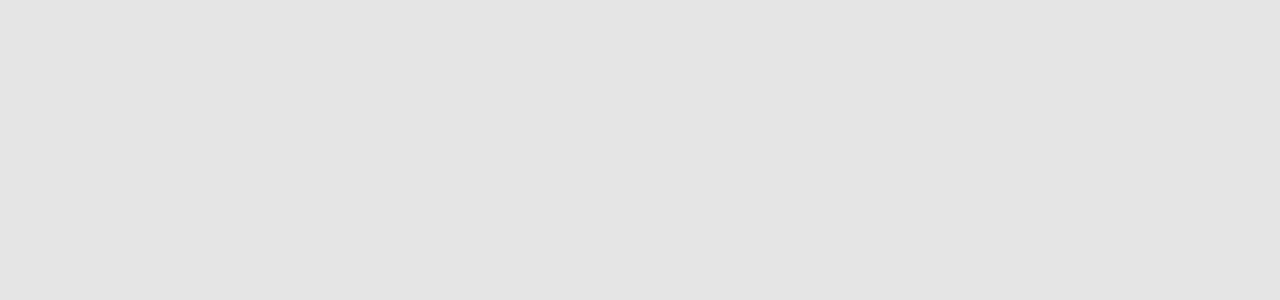
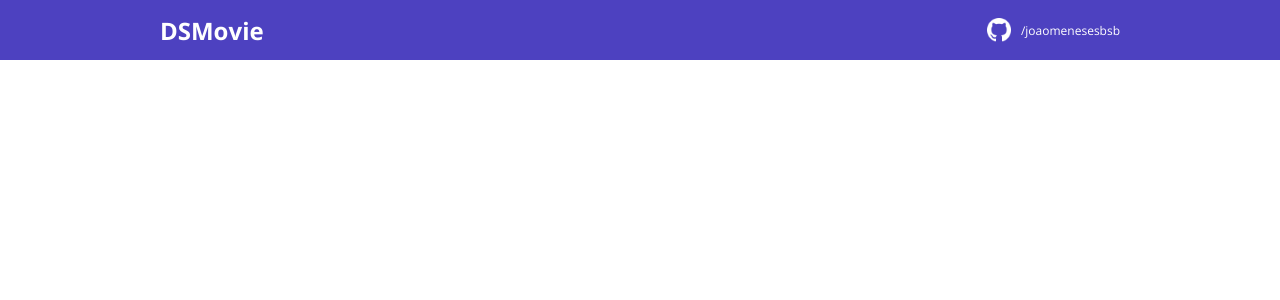
Before and after one commit to joaomenesesbsb/JVMovie, a React (Vite) app in the folder frontend/: page / in a window 1280 px wide. Shown: the top 300 px of the page. Built offline with nearby package versions, Linux system fonts and the light colour scheme.

Commit message:
Header, React router

```diff
--- a/frontend/package.json
+++ b/frontend/package.json
@@ -9,9 +9,11 @@
     "preview": "vite preview"
   },
   "dependencies": {
+    "@types/react-router-dom": "5.3.3",
     "bootstrap": "5.1.3",
     "react": "^18.2.0",
-    "react-dom": "^18.2.0"
+    "react-dom": "^18.2.0",
+    "react-router-dom": "6.4.1"
   },
   "devDependencies": {
     "@types/react": "^18.0.28",
--- a/frontend/src/App.tsx
+++ b/frontend/src/App.tsx
@@ -1,8 +1,16 @@
+import { BrowserRouter, Navigate, Route, Routes } from "react-router-dom"
+import HeaderHome from "./routes/Catalog"
+
 function App() {
 
   return (
-    <div className="App">
-    </div>
+    <BrowserRouter >
+      <Routes>
+        <Route path="/" element={<HeaderHome />} >
+        </Route>
+        <Route path="*" element={<Navigate to={"/"} />} />
+      </Routes>
+    </BrowserRouter>
   )
 }
 
--- /dev/null
+++ b/frontend/src/components/Header/index.tsx
@@ -0,0 +1,20 @@
+import "./styles.css";
+import GithubIcon from "../../assets/github.png";
+
+export default function Header() {
+    return (
+        < header >
+            <nav className="container">
+                <div className="dsmovie-nav-content">
+                    <h1>DSMovie</h1>
+                    <a href="https://github.com/devsuperior" target="_blank" rel="noreferrer">
+                        <div className="dsmovie-contact-container">
+                            <img src={GithubIcon} alt="Github"></img>
+                            <p className="dsmovie-contact-link">/joaomenesesbsb</p>
+                        </div>
+                    </a>
+                </div>
+            </nav>
+        </header >
+    )
+}
--- /dev/null
+++ b/frontend/src/components/Header/styles.css
@@ -0,0 +1,33 @@
+header {
+    height: 60px;
+    background-color: var(--color-primary);
+    display: flex;
+    align-items: center;
+}
+
+.dsmovie-nav-content {
+    display: flex;
+    align-items: center;
+    justify-content: space-between;
+    color: #fff;
+}
+
+.dsmovie-nav-content h1 {
+    font-size: 24px;
+    margin: 0;
+    font-weight: 700;
+}
+
+.dsmovie-contact-container {
+    display: flex;
+    align-items: center;
+}
+
+.dsmovie-contact-link {
+    margin: 0 0 0 10px;
+    font-size: 12px;
+}
+
+.dsmovie-contact-container img {
+    width: 24px;
+}
--- a/frontend/src/index.css
+++ b/frontend/src/index.css
@@ -5,15 +5,26 @@
 }
 
 * {
-    box-sizing: border-box;
-    font-family: 'Open Sans', sans-serif;
+  box-sizing: border-box;
+  margin: 0;
+  padding: 0;
+  font-family: "Open Sans";
 }
 
-html, body {
-    background-color: #E5E5E5;
-}
-
-a, a:hover {
+a,
+a:hover {
   text-decoration: none;
   color: unset;
 }
+
+html,
+body {
+  background-color: var(--color-bg-prymary);
+}
+
+.container {
+  width: 100%;
+  max-width: 1000px;
+  padding: 0 20px;
+  margin: 0 auto;
+}
--- /dev/null
+++ b/frontend/src/routes/Catalog/index.tsx
@@ -0,0 +1,12 @@
+import { Outlet } from "react-router-dom";
+import Header from "../../components/Header";
+
+export default function HeaderHome(){
+    return (
+        <>
+        <Header />
+        <Outlet />
+        </>
+
+    )
+}
```
Also changed, not shown: frontend/src/assets/github.png (added), 1 other file (tests, documents, lock files or other folders).
